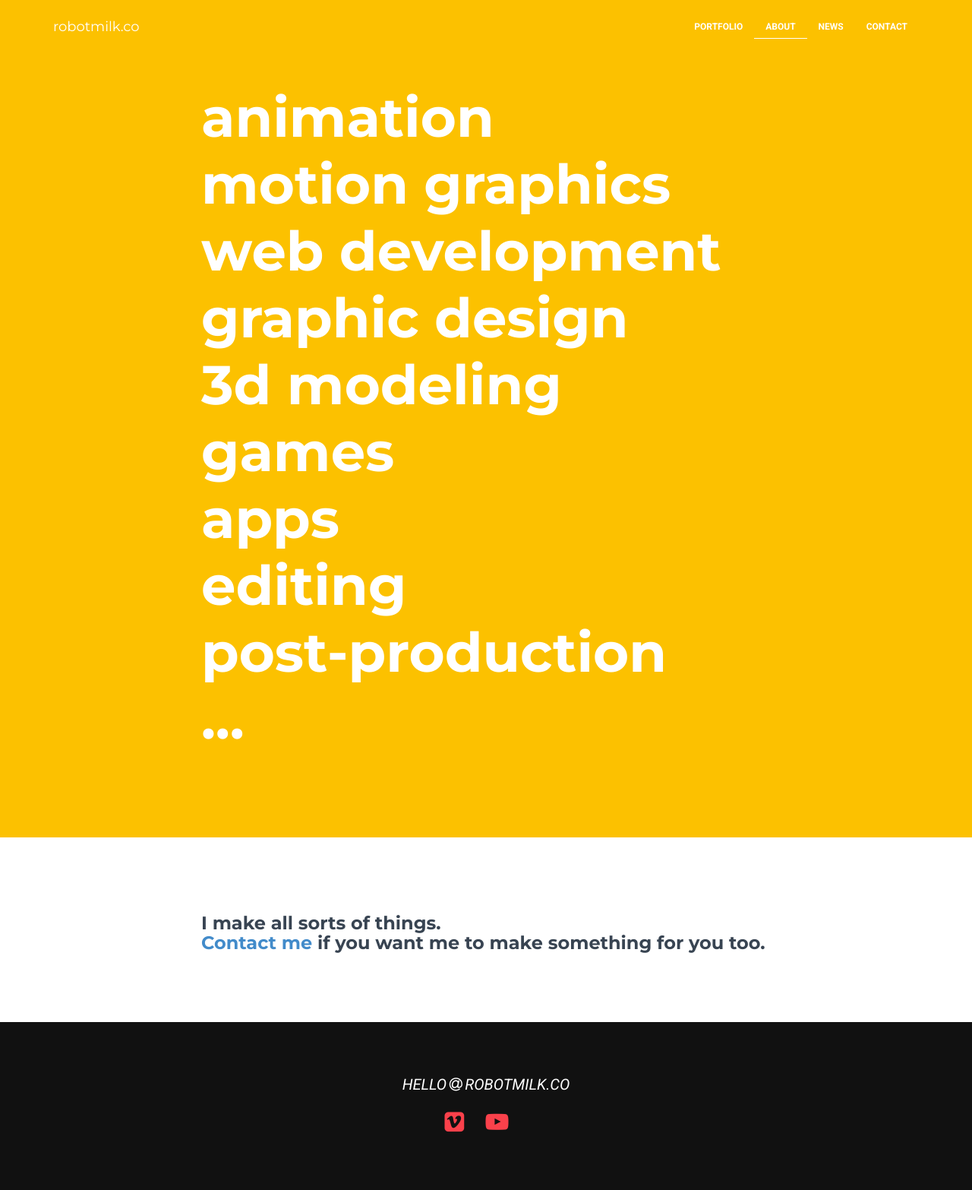
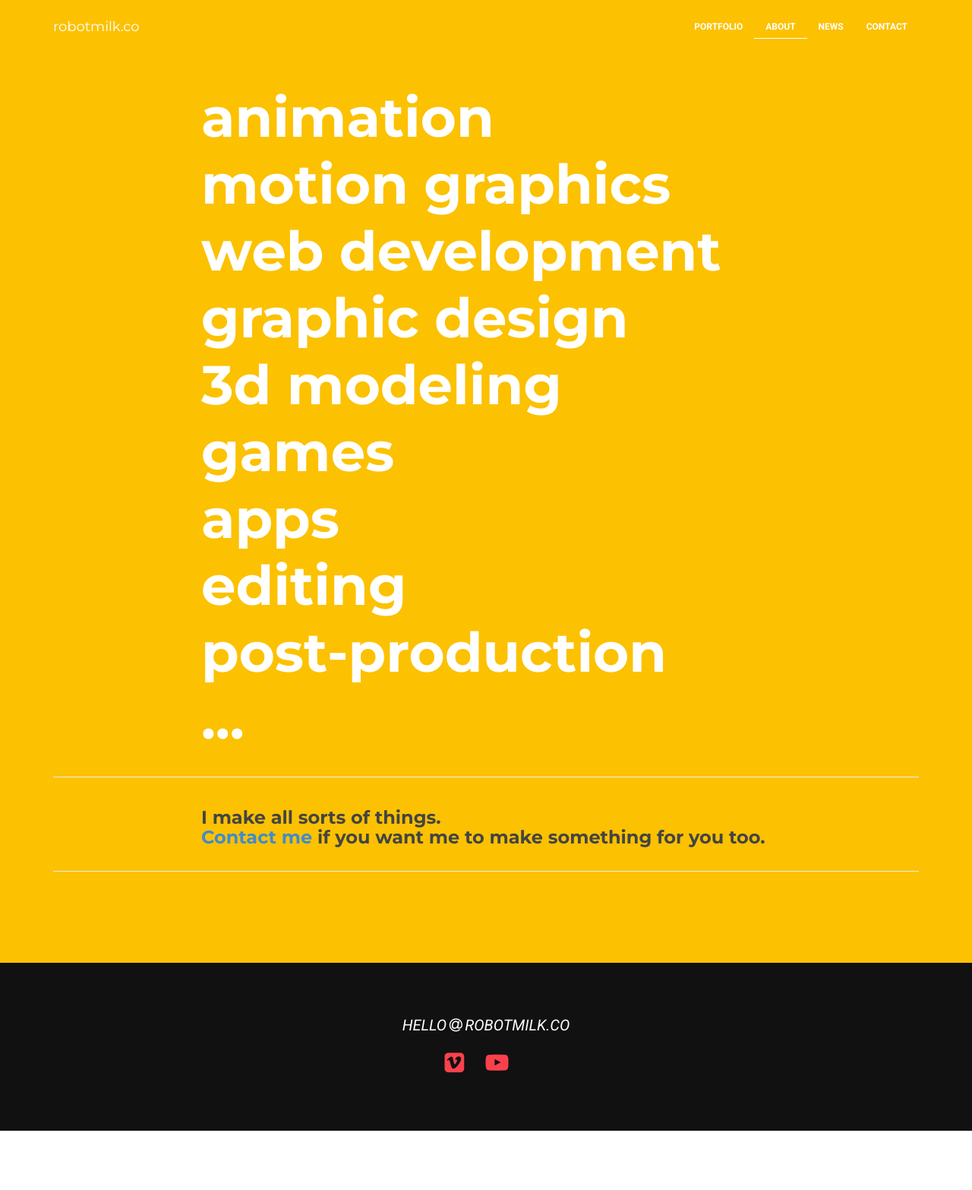
Before and after one commit to rbtmlk/rbtmlk.github.io, a Jekyll site: the page built from about.html, in a window 1280 px wide. Shown: the whole page at 76% size. Built offline with Jekyll 4.4.1, drawn with Linux system fonts in a browser that asks for light colours; nearby versions of some CDN libraries; after the commit the page ends 1488 px from its top, so only the background shows below that.

Commit message:
småändringar

```diff
--- a/about.html
+++ b/about.html
@@ -16,6 +16,9 @@ permalink: /about/
         .intro-text {
             font-size: 72px;
         }
+    }
+    h3 {
+        color: #444;
     }
 </style>
 
@@ -37,14 +40,14 @@ permalink: /about/
                 </p>
             </div>
         </div><!-- /row -->
+
+        <hr>
+        <div class="row">
+            <div class="col-lg-8 col-lg-offset-2">
+                <h3 class="white-text">I make all sorts of things. <br><a href="/contact/">Contact me</a> if you want me to make something for you too.</h3>
+            </div>
+        </div>
+        <hr>
+
     </div>
 </div>
-
-
-<div class="container mtb">
-    <div class="row">
-        <div class="col-lg-8 col-lg-offset-2">
-            <h3>I make all sorts of things. <br><a href="/contact/">Contact me</a> if you want me to make something for you too.</h3>
-        </div>
-    </div>
-</div>
```
